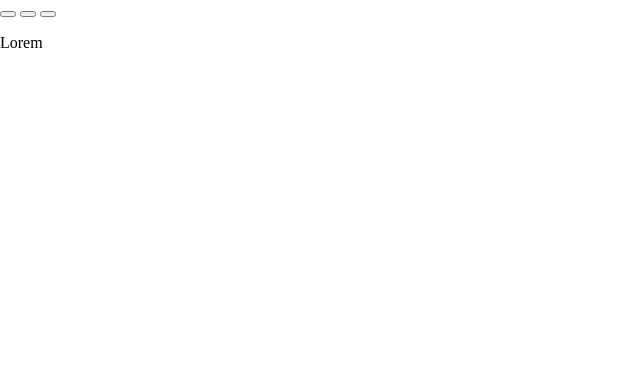
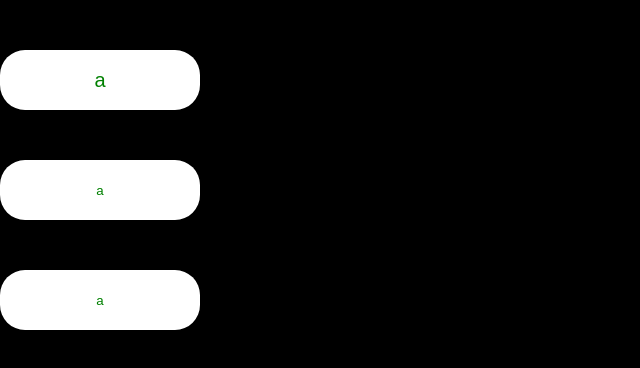
Before and after one commit to mathmaplen/tgbot_html-v2.0, a plain HTML site: page index.html in a window 1280 px wide. Shown: the whole page, without its empty margins (0-640 px from the left). Drawn offline with nearby package versions, Linux system fonts and the light colour scheme; files that its build step writes are made by us from their sources.

Commit message:
Update index.html

```diff
--- a/index.html
+++ b/index.html
@@ -1,3 +1,6 @@
+<!DOCTYPE html>
+<html lang="ru">
+<head>
 <!DOCTYPE html>
 <html lang="ru">
 <head>
@@ -7,49 +10,30 @@
     <meta http-equiv="X-UA-Compatible" content="='ie=edge">
     <script src="https://telegram.org/js/telegram-web-app.js?59"></script>
     <title>Title</title>
-<!--    <style>-->
-<!--        @import url('https://fonts.googleapis.com/css2?family=Montserrat:wght@200;500&display=swap')-->
+    <style>
 
-<!--        * {-->
-<!--            margin: 0;-->
-<!--            padding: 0;-->
-<!--            box-sizing: border-box;-->
+        * {
+            margin: 0;
+            padding: 0;
+            box-sizing: border-box;
+        }
 
-<!--        body {-->
-<!--            color: var(&#45;&#45;tg-theme-text-color)-->
-<!--            background: var(&#45;&#45;tg-theme-bg-color)-->
-<!--        }-->
+        #id {
+            display: none
+        }
 
-<!--        #main {-->
-<!--            display: block-->
-<!--            text-align: center;-->
-<!--        }-->
 
-<!--        #about {-->
-<!--            display: none;-->
-<!--        }-->
-
-<!--        #information {-->
-<!--            display: none;-->
-<!--        }-->
-
-<!--    </style>-->
+    </style>
 
 </head>
-<body style="margin: 0, padding: 0, box-sizing: border-box, background: var(--tg-theme-bg-color)">
-    <div id="main">
-        <button></button>
-        <button></button>
-        <button></button>
+<body style="background: black">
+    <div id="main" style="background: black">
+        <button style="border: 0; margin-top: 50px; height: 60px; width: 200px; color: green; background: white; border-radius: 25px; font-size: 20px">a</button>
+        <p></p>
+        <button style="border: 0; margin-top: 50px; height: 60px; width: 200px; color: green; background: white; border-radius: 25px">a</button>
+        <p></p>
+        <button style="border: 0; margin-top: 50px; height: 60px; width: 200px; color: green; background: white; border-radius: 25px">a</button>
     </div>
 
-    <div id='about'>
-        <p>Lorem</p>
-    </div>
-
-    <div id='information' style="display: none">
-        <p>Lorem</p>
-    </div>
 </body>
-
 </html>
```
